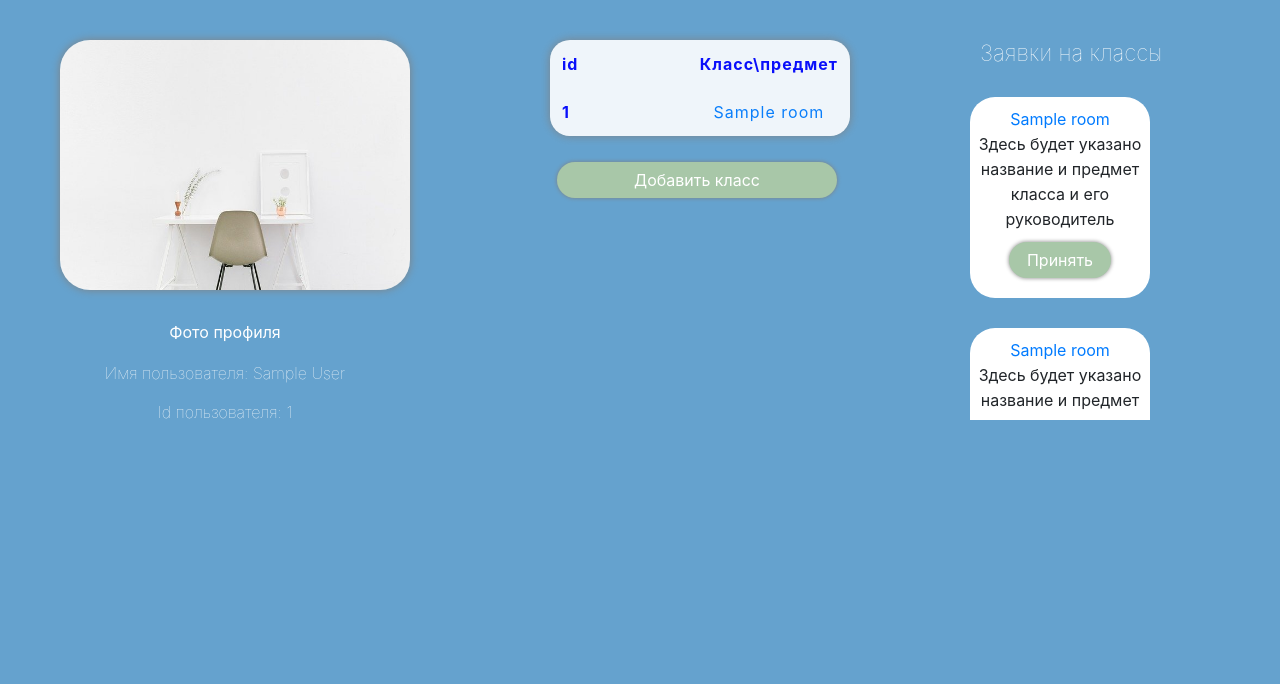
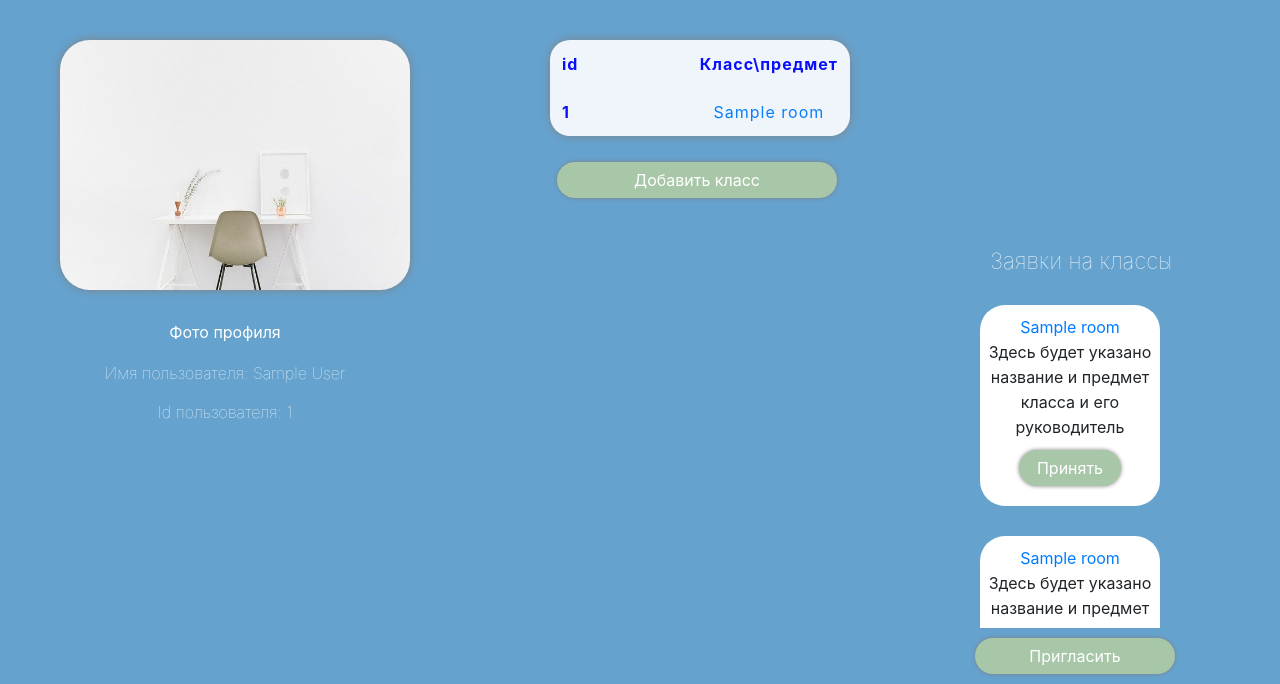
Before and after one commit to TimurTimergalin/EDUde, a Flask app: page /profile in a window 1280 px wide. Shown: the part 160-844 px from the top of the page. Before the commit the page ends 580 px from the top, so only its background shows below. Run offline with Flask 2, Linux system fonts and the light colour scheme; a user stored in the database is signed in; tables that the repository leaves empty hold one stand-in row (values such as "Sample post"); some libraries are stand-ins or nearby versions.

Commit message:
Пригласить кнопка

```diff
--- a/templates/base_profile.html
+++ b/templates/base_profile.html
@@ -46,7 +46,8 @@
 
 {% endblock %}
     </div>
-<div class='point reques'>
+<div class=' reques'>
+    <div class="point">
         <h2 class="li_of_s">Заявки на классы</h2>
 <ul class="list-group list-group-flush">
    {% for classroom in classrooms %}
@@ -61,6 +62,8 @@
    {% endfor %}
 
 </ul>
+    </div>
+    <a class="btn btn_add lis form_btns" href="/" style="width: 200px; margin-left: 45px">Пригласить</a>
      </div>
  <script>
 var button = document.getElementById("userButton");
```
